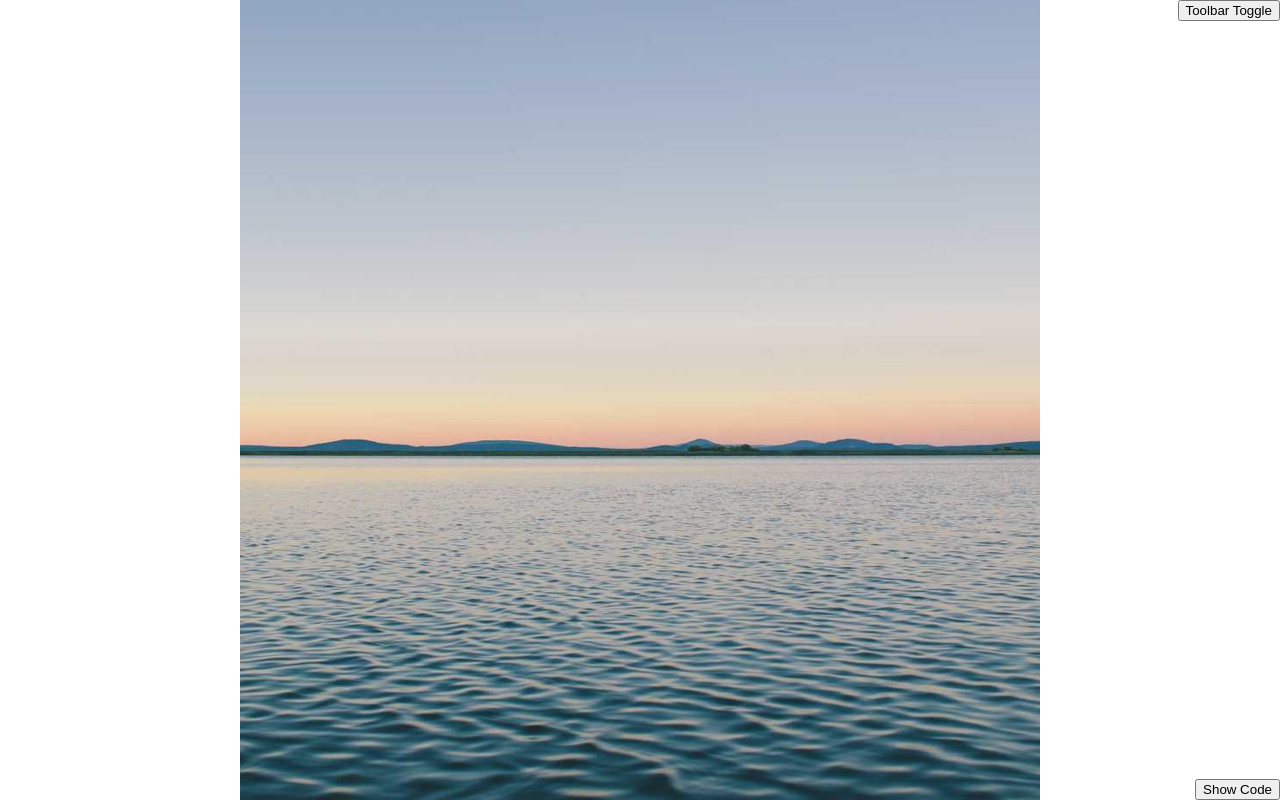
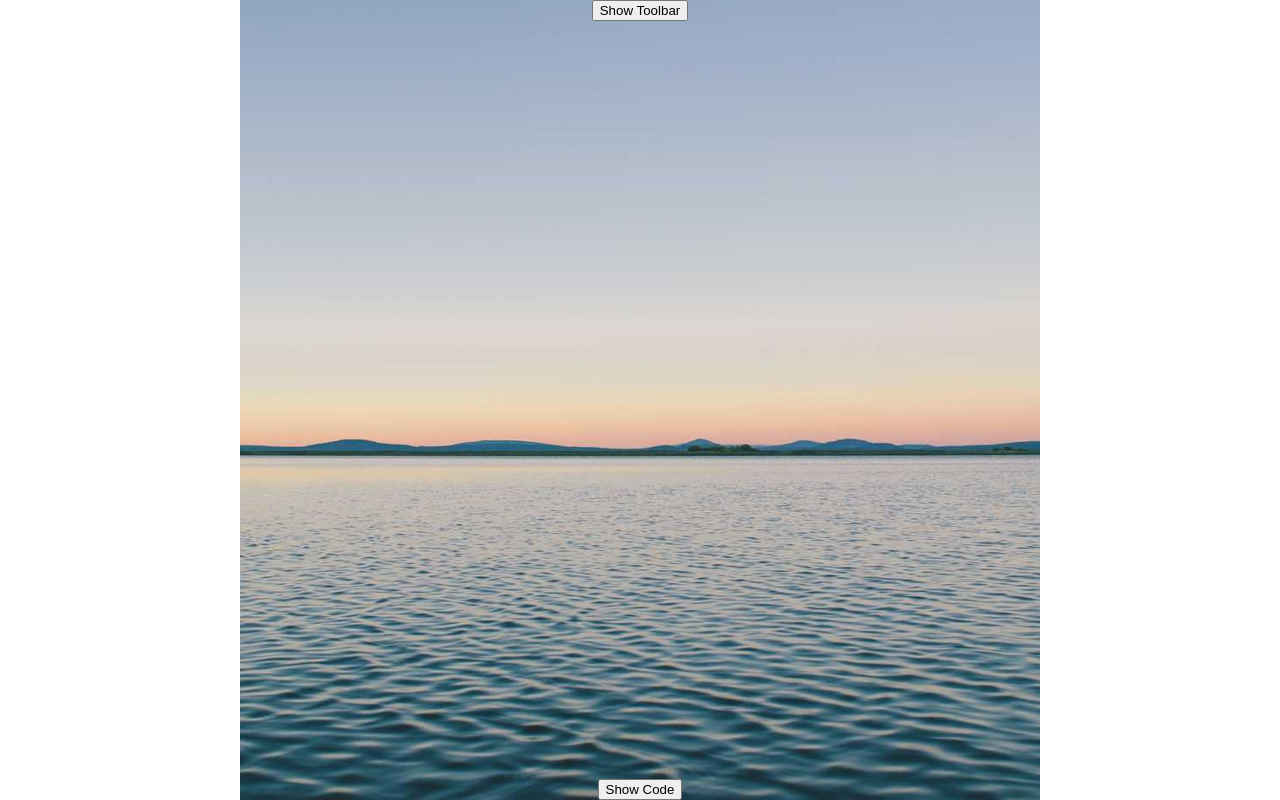
Before and after one commit to bigandy/shape-creator, a React (Vite) app: page / in a window 1280 px wide. Built offline with nearby package versions, Linux system fonts and the light colour scheme.

Commit message:
new slideout styles

```diff
--- a/src/App.css
+++ b/src/App.css
@@ -12,16 +12,35 @@ body {
   margin: unset;
 }
 
+#root {
+  display: flex;
+  flex-direction: column;
+}
+
+main {
+  aspect-ratio: 1;
+  margin-inline: auto;
+
+  height: 100%;
+  max-width: 100%;
+
+  background: red;
+  position: relative;
+}
+
 .output-hover,
 .output,
 .click-area {
   position: absolute;
   inset: 0;
   height: 100%;
+  width: 100%;
   background: black;
+  /* display: none; */
   overflow: hidden;
-  aspect-ratio: 1;
-  margin-inline: auto;
+
+  /* aspect-ratio: 1; */
+  /*  */
 }
 
 .output,
@@ -43,8 +62,8 @@ body {
 
 .toolbar {
   z-index: 1;
-  position: fixed;
-  top: 0;
+  /* position: fixed; */
+  /* top: 0; */
   width: 100%;
   background: white;
 
@@ -134,12 +153,11 @@ body {
 }
 
 .code-viewer {
-  position: fixed;
-  bottom: 0;
-  left: 0;
+  anchor-name: --code-viewer;
   width: 100%;
   z-index: 1;
   background: white;
+  position: relative;
 
   form {
     display: inline-block;
@@ -165,12 +183,6 @@ body {
   }
 }
 
-.toggle-code-button {
-  position: absolute;
-  bottom: 0;
-  right: 0;
-}
-
 .code-viewer,
 .toolbar {
   transition: height 0.2s ease-in-out;
@@ -188,6 +200,7 @@ body {
   transition-behavior: allow-discrete;
   overflow: clip;
   width: 0;
+  anchor-name: --sidebar;
 
   @starting-style {
     width: 0;
@@ -196,6 +209,8 @@ body {
 
 .toolbar {
   background: rgb(from white r g b / 0.75);
+  anchor-name: --toolbar;
+  position: relative;
 }
 
 .toolbar--open,
@@ -213,14 +228,32 @@ body {
 
 .sidebar--open {
   display: block;
-  width: max-content;
-  width: calc-size(max-content, size);
+  width: 300px;
+  /* width: calc-size(max-content, size); */
   border: 1px solid;
 }
 
-.toolbar-toggle-button {
+.toggle-toolbar-button {
   position: absolute;
-  top: 0;
-  right: 0;
+  position-anchor: --toolbar;
+  position-area: bottom center;
   z-index: 1;
 }
+
+.toggle-code-button {
+  position: absolute;
+  position-anchor: --code-viewer;
+  position-area: top center;
+}
+
+.toggle-sidebar-button {
+  position: absolute;
+  position-anchor: --sidebar;
+  position-area: left;
+}
+
+.close-button {
+  position: absolute;
+  top: 1rlh;
+  right: 1rlh;
+}
--- a/src/App.tsx
+++ b/src/App.tsx
@@ -20,14 +20,15 @@ function App() {
   const countRef = useRef(0);
   const [stack, setStack] = useState<Coords[]>([]);
   const [toolbarOpen, setToolbarOpen] = useState(false);
+  const [codeViewerOpen, setCodeViewerOpen] = useState(false);
+  const [sidebarOpen, setSidebarOpen] = useState(false);
   const [backgroundImage, setBackgroundImage] = useState(
     backgroundImages[0].url
   );
   const [savedStack, setSavedStack] = useState<Shape[]>([]);
   const [useAllShapes, setUseAllShapes] = useState(true);
   const [drawingMode, setDrawingMode] = useState<DrawingMode>("rectangle");
-  const [showCode, setShowCode] = useState(false);
-  const [editbarOpen, setEditbarOpen] = useState(false);
+
   const [precision, setPrecision] = useState(2);
 
   const handleRemoveLastPoint = () => {
@@ -37,7 +38,7 @@ function App() {
   };
 
   const handleEditToggle = () => {
-    setEditbarOpen((open) => !open);
+    setSidebarOpen((open) => !open);
   };
 
   const handleResetCurrentStack = () => {
@@ -50,7 +51,7 @@ function App() {
     countRef.current = countRef.current + 1;
   };
 
-  const handleCloseSidebar = () => setEditbarOpen(false);
+  const handleCloseSidebar = () => setSidebarOpen(false);
 
   const handleImageChange = (e: ChangeEvent<HTMLSelectElement>) => {
     setBackgroundImage(e.target.value);
@@ -83,9 +84,10 @@ function App() {
     setDrawingMode(drawingMode);
   };
 
-  const handleShowCodeToggle = () => setShowCode((o) => !o);
+  const handleShowCodeToggle = () => setCodeViewerOpen((o) => !o);
   const handleToolbarToggle = () => setToolbarOpen((o) => !o);
   const handleCloseToolbar = () => setToolbarOpen(false);
+  const handleSidebarToggle = () => setSidebarOpen((o) => !o);
 
   const handleRemoveLastShape = () => {
     setSavedStack((savedStack) =>
@@ -101,9 +103,25 @@ function App() {
 
   return (
     <Fragment>
-      <button className="toolbar-toggle-button" onClick={handleToolbarToggle}>
-        Toolbar Toggle
-      </button>
+      <Toolbar
+        stackActive={stack.length !== 0}
+        open={toolbarOpen}
+        selectedImage={backgroundImage}
+        useAllShapes={useAllShapes}
+        drawingMode={drawingMode}
+        canRemoveShapes={savedStack.length !== 0}
+        handleRemoveLastShape={handleRemoveLastShape}
+        handleChangeDrawingMode={handleChangeDrawingMode}
+        handleEditToggle={handleEditToggle}
+        handleRemoveLastPoint={handleRemoveLastPoint}
+        handleResetCurrentStack={handleResetCurrentStack}
+        handleResetAllStacks={handleResetAllStacks}
+        handleImageChange={handleImageChange}
+        handleSaveShape={handleSaveShape}
+        handleUseAllShapesToggle={handleUseAllShapesToggle}
+        handleCloseToolbar={handleCloseToolbar}
+      />
+      <main>
         {drawingMode === "rectangle" && (
           <ClickAreaRectangle
             stack={stack}
@@ -133,28 +151,10 @@ function App() {
           backgroundImage={backgroundImage}
           precision={precision}
         />
-
-      <Toolbar
-        stackActive={stack.length !== 0}
-        open={toolbarOpen}
-        selectedImage={backgroundImage}
-        useAllShapes={useAllShapes}
-        drawingMode={drawingMode}
-        canRemoveShapes={savedStack.length !== 0}
-        handleRemoveLastShape={handleRemoveLastShape}
-        handleChangeDrawingMode={handleChangeDrawingMode}
-        handleEditToggle={handleEditToggle}
-        handleRemoveLastPoint={handleRemoveLastPoint}
-        handleResetCurrentStack={handleResetCurrentStack}
-        handleResetAllStacks={handleResetAllStacks}
-        handleImageChange={handleImageChange}
-        handleSaveShape={handleSaveShape}
-        handleUseAllShapesToggle={handleUseAllShapesToggle}
-        handleCloseToolbar={handleCloseToolbar}
-      />
+      </main>
 
       <Sidebar
-        open={editbarOpen}
+        open={sidebarOpen}
         handleClose={handleCloseSidebar}
         stack={stack}
         setStack={setStack}
@@ -162,16 +162,24 @@ function App() {
       />
 
       <CodeViewer
-        open={showCode}
+        open={codeViewerOpen}
         savedStack={savedStack}
         currentStack={stack}
-        handleClose={() => setShowCode(false)}
+        handleClose={() => setCodeViewerOpen(false)}
         precision={precision}
         handleSetPrecision={handleSetPrecision}
       />
       <button className="toggle-code-button" onClick={handleShowCodeToggle}>
-        {showCode ? "Hide" : "Show"} Code
+        {codeViewerOpen ? "Hide" : "Show"} Code
       </button>
+
+      <button className="toggle-toolbar-button" onClick={handleToolbarToggle}>
+        {toolbarOpen ? "Hide" : "Show"} Toolbar
+      </button>
+
+      {/* <button className="toggle-sidebar-button" onClick={handleSidebarToggle}>
+        {sidebarOpen ? "Hide" : "Show"} Sidebar
+      </button> */}
       <Toaster position="bottom-center" />
     </Fragment>
   );
--- a/src/components/CodeViewer.tsx
+++ b/src/components/CodeViewer.tsx
@@ -63,10 +63,6 @@ export const CodeViewer = ({
 
         {clipPathStyle || "there is no code"}
 
-        <button onClick={handleClose} className="close-button">
-          Close
-        </button>
-
         <button disabled={buttonsDisabled} onClick={handleCopyText}>
           Copy Text
         </button>
@@ -75,6 +71,10 @@ export const CodeViewer = ({
           clipPathStyle={clipPathStyle}
           disabled={buttonsDisabled}
         />
+
+        <button onClick={handleClose} className="close-button">
+          Close
+        </button>
       </div>
     </div>
   );
--- a/src/components/Sidebar.tsx
+++ b/src/components/Sidebar.tsx
@@ -23,7 +23,9 @@ SidebarProps) => {
 
   return (
     <div className={`sidebar ${open ? "sidebar--open" : ""}`}>
-      <button onClick={handleClose}>Close</button>
+      {/* <button onClick={handleClose} className="close-button">
+        Close
+      </button> */}
       {/* {savedStack.length > 0 ? (
         <ol>
           {savedStack.map((stack) => {
--- a/src/components/Toolbar.tsx
+++ b/src/components/Toolbar.tsx
@@ -58,9 +58,11 @@ export const Toolbar = ({
   return (
     <div className={`toolbar ${open ? "toolbar--open" : ""}`}>
       <div className="inner">
-        <button className="toolbar-toggle-button" onClick={handleCloseToolbar}>
-          Close
-        </button>
+        <div>
+          <button onClick={handleCloseToolbar} className="close-button">
+            Close
+          </button>
+        </div>
 
         <div className="buttons">
           {shapeOptions.map((option) => {
```
Lines whose indentation alone changed are shown as unchanged.
